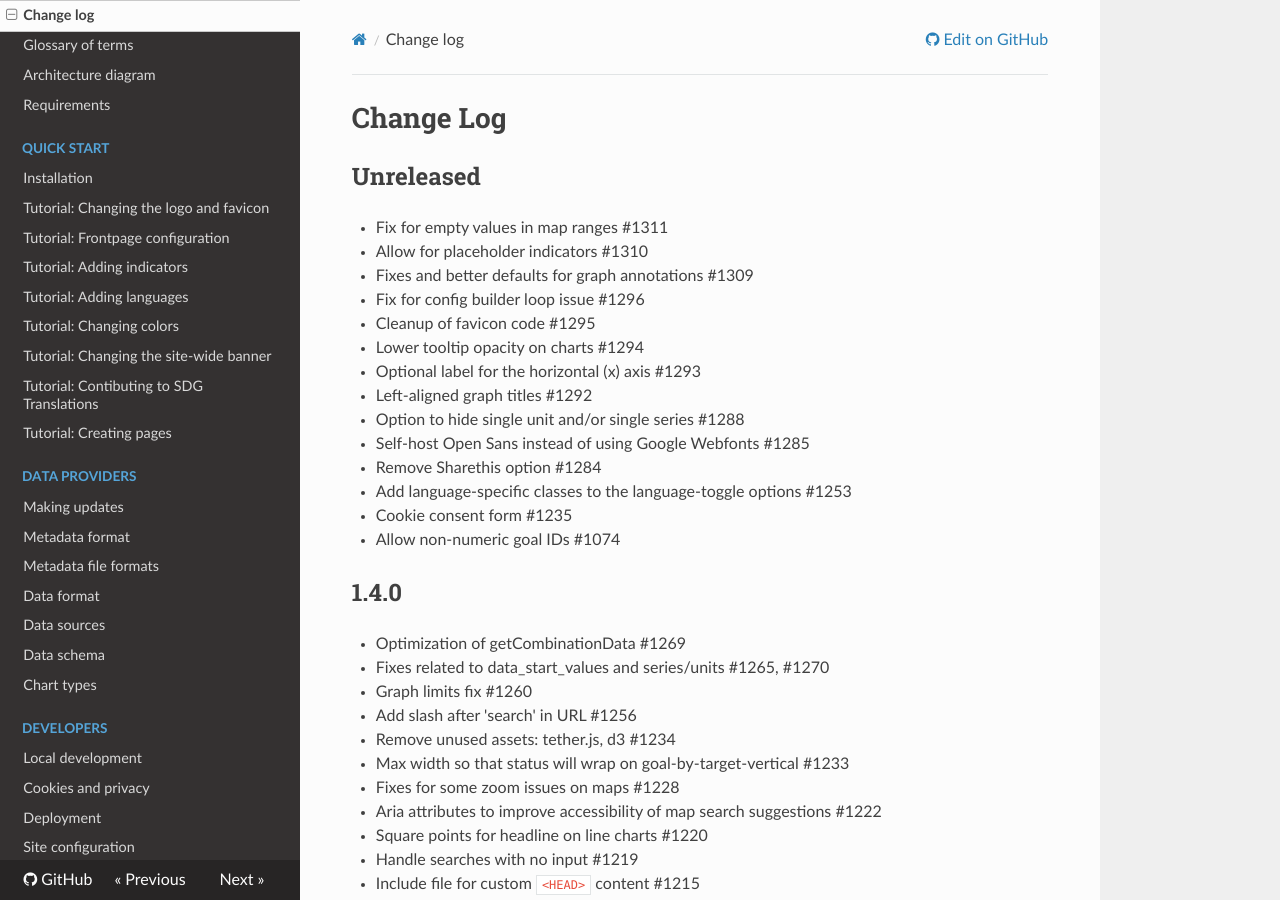
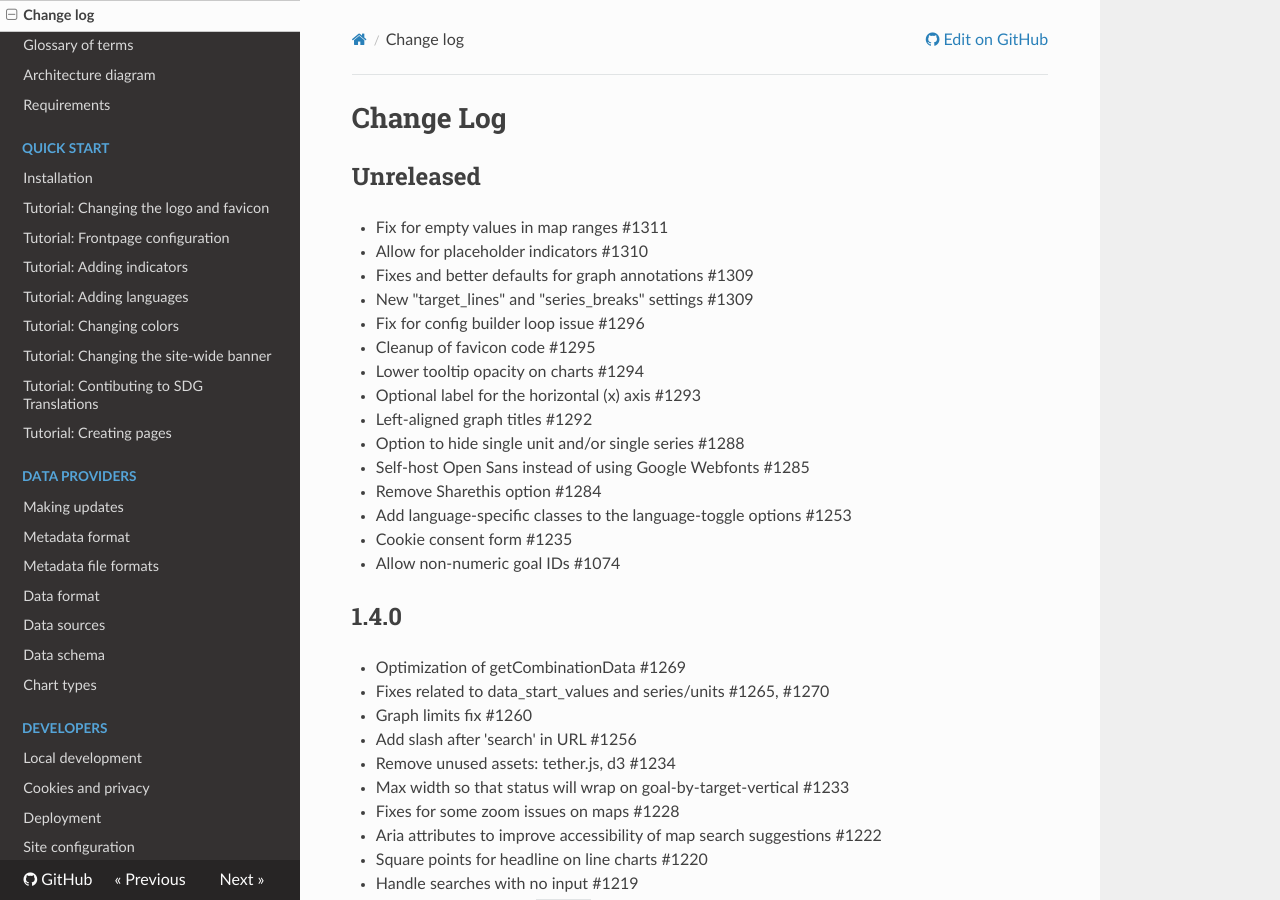
Before and after one commit to open-sdg/open-sdg, an MkDocs documentation site: the page built from docs/changelog.md, in a window 1280 px wide and 900 px high. Built offline with MkDocs 1.6.1, drawn with Linux system fonts in a browser that asks for light colours; nearby versions of some CDN libraries; old or Windows-style settings are respelled for this version of MkDocs.

Commit message:
Changelog

```diff
--- a/docs/changelog.md
+++ b/docs/changelog.md
@@ -5,6 +5,7 @@
 * Fix for empty values in map ranges #1311
 * Allow for placeholder indicators #1310
 * Fixes and better defaults for graph annotations #1309
+* New "target_lines" and "series_breaks" settings #1309
 * Fix for config builder loop issue #1296
 * Cleanup of favicon code #1295
 * Lower tooltip opacity on charts #1294
```
